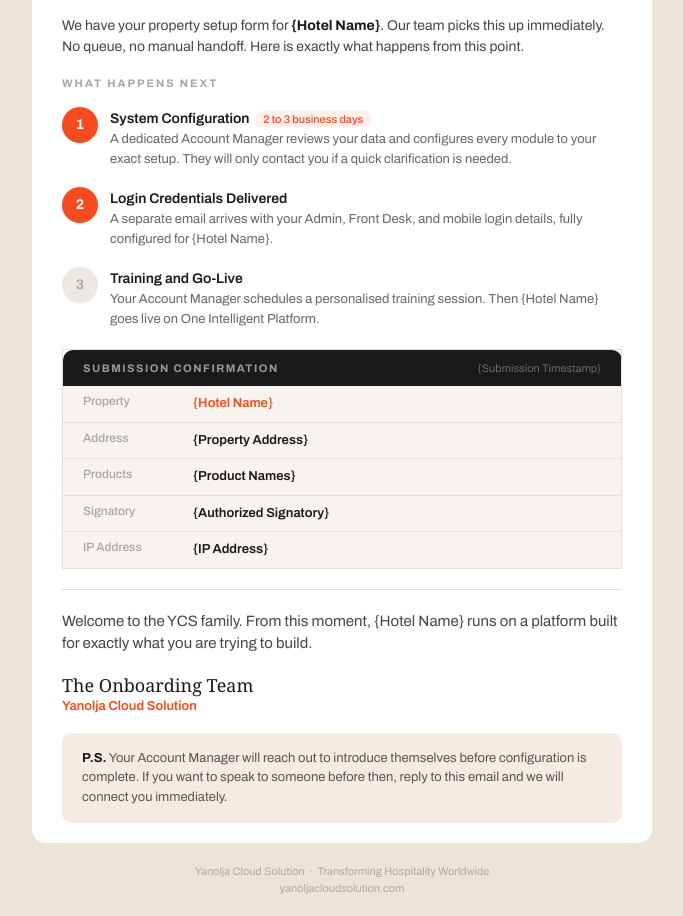
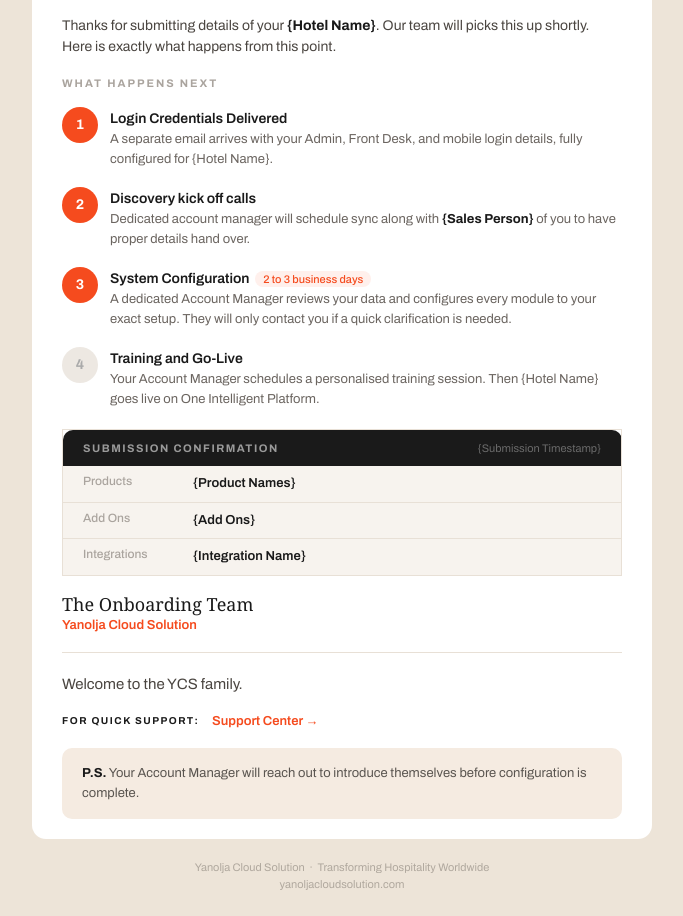
Before and after one commit to Krunalp611/ycs-email-templates-V3, a plain HTML site: page v3-email-04-submission-ack.html in a window 1280 px wide. Shown: the part 369-1285 px from the top of the page, without its empty margins (298-981 px from the left). Drawn offline with Linux system fonts and the light colour scheme; a web font is replaced by a local one.

Commit message:
Revise submission acknowledgment email content
Updated email content for submission acknowledgment to improve clarity and provide more specific information about the onboarding process.

```diff
--- a/v3-email-04-submission-ack.html
+++ b/v3-email-04-submission-ack.html
@@ -84,7 +84,7 @@
             </p>
 
             <p style="margin:0 0 20px; font-family:'Archivo','Helvetica Neue',Helvetica,Arial,sans-serif; font-size:14px; line-height:1.5; color:#4A4540;">
-              We have your property setup form for <strong style="color:#1A1A1A;">{Hotel Name}</strong>. Our team picks this up immediately. No queue, no manual handoff. Here is exactly what happens from this point.
+              Thanks for submitting details of your <strong style="color:#1A1A1A;">{Hotel Name}</strong>. Our team will picks this up shortly. Here is exactly what happens from this point.
             </p>
 
             <!-- TIMELINE LABEL -->
@@ -102,10 +102,10 @@
                 </td>
                 <td valign="top" style="padding-top:4px;">
                   <p style="margin:0 0 4px; font-family:'Archivo','Helvetica Neue',Helvetica,Arial,sans-serif; font-size:14px; font-weight:600; color:#1A1A1A;">
-                    System Configuration &nbsp;<span style="font-family:'Archivo','Helvetica Neue',Helvetica,Arial,sans-serif; font-size:11px; font-weight:500; color:#F54B1E; background-color:#FFF0EC; padding:2px 8px; border-radius:10px;">2 to 3 business days</span>
+                    Login Credentials Delivered
                   </p>
                   <p style="margin:0; font-family:'Archivo','Helvetica Neue',Helvetica,Arial,sans-serif; font-size:13px; line-height:1.5; color:#6B6560;">
-                    A dedicated Account Manager reviews your data and configures every module to your exact setup. They will only contact you if a quick clarification is needed.
+                    A separate email arrives with your Admin, Front Desk, and mobile login details, fully configured for {Hotel Name}.
                   </p>
                 </td>
               </tr>
@@ -121,21 +121,40 @@
                 </td>
                 <td valign="top" style="padding-top:4px;">
                   <p style="margin:0 0 4px; font-family:'Archivo','Helvetica Neue',Helvetica,Arial,sans-serif; font-size:14px; font-weight:600; color:#1A1A1A;">
-                    Login Credentials Delivered
+                    Discovery kick off calls
                   </p>
                   <p style="margin:0; font-family:'Archivo','Helvetica Neue',Helvetica,Arial,sans-serif; font-size:13px; line-height:1.5; color:#6B6560;">
-                    A separate email arrives with your Admin, Front Desk, and mobile login details, fully configured for {Hotel Name}.
+                    Dedicated account manager will schedule sync along with <strong style="color:#1A1A1A;">{Sales Person} </strong> of you to have proper details hand over.</strong>
                   </p>
                 </td>
               </tr>
             </table>
 
-            <!-- Step 3 (dim) -->
+            <!-- Step 3 -->
+            <table role="presentation" cellpadding="0" cellspacing="0" border="0" width="100%" style="margin:0 0 18px;">
+              <tr>
+                <td width="48" valign="top">
+                  <table role="presentation" cellpadding="0" cellspacing="0" border="0"><tr>
+                    <td align="center" width="36" height="36" bgcolor="#F54B1E" style="width:36px; height:36px; background-color:#F54B1E; border-radius:18px; font-family:'Archivo','Helvetica Neue',Helvetica,Arial,sans-serif; font-size:14px; font-weight:700; color:#ffffff; line-height:36px;">3</td>
+                  </tr></table>
+                </td>
+                <td valign="top" style="padding-top:4px;">
+                  <p style="margin:0 0 4px; font-family:'Archivo','Helvetica Neue',Helvetica,Arial,sans-serif; font-size:14px; font-weight:600; color:#1A1A1A;">
+                    System Configuration &nbsp;<span style="font-family:'Archivo','Helvetica Neue',Helvetica,Arial,sans-serif; font-size:11px; font-weight:500; color:#F54B1E; background-color:#FFF0EC; padding:2px 8px; border-radius:10px;">2 to 3 business days</span>
+                  </p>
+                  <p style="margin:0; font-family:'Archivo','Helvetica Neue',Helvetica,Arial,sans-serif; font-size:13px; line-height:1.5; color:#6B6560;">
+                    A dedicated Account Manager reviews your data and configures every module to your exact setup. They will only contact you if a quick clarification is needed.
+                  </p>
+                </td>
+              </tr>
+            </table>
+
+            <!-- Step 4 (dim) -->
             <table role="presentation" cellpadding="0" cellspacing="0" border="0" width="100%" style="margin:0 0 20px;">
               <tr>
                 <td width="48" valign="top">
                   <table role="presentation" cellpadding="0" cellspacing="0" border="0"><tr>
-                    <td align="center" width="36" height="36" bgcolor="#EDE8E2" style="width:36px; height:36px; background-color:#EDE8E2; border-radius:18px; font-family:'Archivo','Helvetica Neue',Helvetica,Arial,sans-serif; font-size:14px; font-weight:700; color:#AAAAAA; line-height:36px;">3</td>
+                    <td align="center" width="36" height="36" bgcolor="#EDE8E2" style="width:36px; height:36px; background-color:#EDE8E2; border-radius:18px; font-family:'Archivo','Helvetica Neue',Helvetica,Arial,sans-serif; font-size:14px; font-weight:700; color:#AAAAAA; line-height:36px;">4</td>
                   </tr></table>
                 </td>
                 <td valign="top" style="padding-top:4px;">
@@ -172,26 +191,6 @@
                       <td style="padding:8px 20px; border-bottom:1px solid #E8E0D6;">
                         <table role="presentation" cellpadding="0" cellspacing="0" border="0" width="100%">
                           <tr>
-                            <td valign="top" width="110" class="receipt-key" style="width:110px; font-family:'Archivo','Helvetica Neue',Helvetica,Arial,sans-serif; font-size:12px; font-weight:500; color:#AAA49E;">Property</td>
-                            <td valign="top" style="font-family:'Archivo','Helvetica Neue',Helvetica,Arial,sans-serif; font-size:13px; font-weight:600; color:#F54B1E; line-height:1.5;">{Hotel Name}</td>
-                          </tr>
-                        </table>
-                      </td>
-                    </tr>
-                    <tr>
-                      <td style="padding:8px 20px; border-bottom:1px solid #E8E0D6;">
-                        <table role="presentation" cellpadding="0" cellspacing="0" border="0" width="100%">
-                          <tr>
-                            <td valign="top" width="110" class="receipt-key" style="width:110px; font-family:'Archivo','Helvetica Neue',Helvetica,Arial,sans-serif; font-size:12px; font-weight:500; color:#AAA49E;">Address</td>
-                            <td valign="top" style="font-family:'Archivo','Helvetica Neue',Helvetica,Arial,sans-serif; font-size:13px; font-weight:600; color:#1A1A1A; line-height:1.5;">{Property Address}</td>
-                          </tr>
-                        </table>
-                      </td>
-                    </tr>
-                    <tr>
-                      <td style="padding:8px 20px; border-bottom:1px solid #E8E0D6;">
-                        <table role="presentation" cellpadding="0" cellspacing="0" border="0" width="100%">
-                          <tr>
                             <td valign="top" width="110" class="receipt-key" style="width:110px; font-family:'Archivo','Helvetica Neue',Helvetica,Arial,sans-serif; font-size:12px; font-weight:500; color:#AAA49E;">Products</td>
                             <td valign="top" style="font-family:'Archivo','Helvetica Neue',Helvetica,Arial,sans-serif; font-size:13px; font-weight:600; color:#1A1A1A; line-height:1.5;">{Product Names}</td>
                           </tr>
@@ -202,8 +201,8 @@
                       <td style="padding:8px 20px; border-bottom:1px solid #E8E0D6;">
                         <table role="presentation" cellpadding="0" cellspacing="0" border="0" width="100%">
                           <tr>
-                            <td valign="top" width="110" class="receipt-key" style="width:110px; font-family:'Archivo','Helvetica Neue',Helvetica,Arial,sans-serif; font-size:12px; font-weight:500; color:#AAA49E;">Signatory</td>
-                            <td valign="top" style="font-family:'Archivo','Helvetica Neue',Helvetica,Arial,sans-serif; font-size:13px; font-weight:600; color:#1A1A1A; line-height:1.5;">{Authorized Signatory}</td>
+                            <td valign="top" width="110" class="receipt-key" style="width:110px; font-family:'Archivo','Helvetica Neue',Helvetica,Arial,sans-serif; font-size:12px; font-weight:500; color:#AAA49E;">Add Ons</td>
+                            <td valign="top" style="font-family:'Archivo','Helvetica Neue',Helvetica,Arial,sans-serif; font-size:13px; font-weight:600; color:#1A1A1A; line-height:1.5;">{Add Ons}</td>
                           </tr>
                         </table>
                       </td>
@@ -212,8 +211,8 @@
                       <td style="padding:8px 20px; border-radius:0 0 10px 10px;">
                         <table role="presentation" cellpadding="0" cellspacing="0" border="0" width="100%">
                           <tr>
-                            <td valign="top" width="110" class="receipt-key" style="width:110px; font-family:'Archivo','Helvetica Neue',Helvetica,Arial,sans-serif; font-size:12px; font-weight:500; color:#AAA49E;">IP Address</td>
-                            <td valign="top" style="font-family:'Archivo','Helvetica Neue',Helvetica,Arial,sans-serif; font-size:13px; font-weight:600; color:#1A1A1A; line-height:1.5;">{IP Address}</td>
+                            <td valign="top" width="110" class="receipt-key" style="width:110px; font-family:'Archivo','Helvetica Neue',Helvetica,Arial,sans-serif; font-size:12px; font-weight:500; color:#AAA49E;">Integrations</td>
+                            <td valign="top" style="font-family:'Archivo','Helvetica Neue',Helvetica,Arial,sans-serif; font-size:13px; font-weight:600; color:#1A1A1A; line-height:1.5;">{Integration Name}</td>
                           </tr>
                         </table>
                       </td>
@@ -228,7 +227,17 @@
               <tr>
                 <td style="padding-top:20px;">
                   <p style="margin:0 0 18px; font-family:'Archivo','Helvetica Neue',Helvetica,Arial,sans-serif; font-size:15px; line-height:1.5; color:#4A4540;">
-                    Welcome to the YCS family. From this moment, {Hotel Name} runs on a platform built for exactly what you are trying to build.
+                    Welcome to the YCS family.
+                  </p>
+                  <p>
+                  <tr>
+                    <td>
+                      <table role="presentation" cellpadding="0" cellspacing="0" border="0" width="100%"><tbody><tr>
+                        <td width="150" valign="middle" class="cred-key" style="width:150px; font-family:'Archivo','Helvetica Neue',Helvetica,Arial,sans-serif; font-size:10px; font-weight:700; letter-spacing:1.5px; text-transform:uppercase; color:#1A1A1A;">For Quick support: </td>
+                        <td valign="middle"><a href="https://yanoljacloudsolution.freshdesk.com/en/support/home" target="_blank" style="font-family:'Archivo','Helvetica Neue',Helvetica,Arial,sans-serif; font-size:13px; font-weight:600; color:#F54B1E; text-decoration:none;">Support Center →</a></td>
+                      </tr></tbody></table>
+                    </td>
+                  </tr>
                   </p>
                   <p class="ledger" style="margin:0 0 2px; font-family:'Ledger',Georgia,'Times New Roman',serif; font-size:18px; color:#1A1A1A;">
                     The Onboarding Team
@@ -244,7 +253,7 @@
             <table role="presentation" cellpadding="0" cellspacing="0" border="0" width="100%" bgcolor="#F5EBE1" style="background-color:#F5EBE1; border-radius:10px; margin-top:20px;">
               <tr>
                 <td style="padding:16px 20px; font-family:'Archivo','Helvetica Neue',Helvetica,Arial,sans-serif; font-size:13px; line-height:1.5; color:#5A5550;">
-                  <strong style="color:#1A1A1A;">P.S.</strong> Your Account Manager will reach out to introduce themselves before configuration is complete. If you want to speak to someone before then, reply to this email and we will connect you immediately.
+                  <strong style="color:#1A1A1A;">P.S.</strong> Your Account Manager will reach out to introduce themselves before configuration is complete.
                 </td>
               </tr>
             </table>
```
